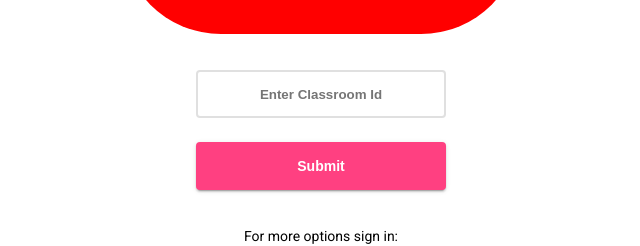
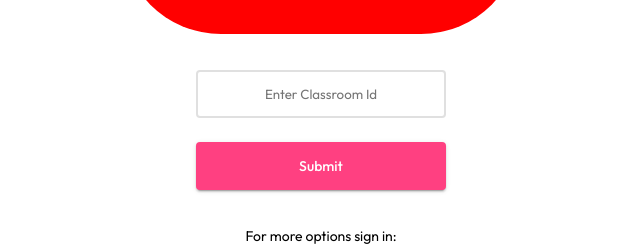
Before and after one commit to Tomo3030/game-template, an Angular app: page / in a window 1280 px wide. Shown: the part 190-436 px from the top of the page, without its empty margins (319-959 px from the left). Built offline with nearby package versions, Linux system fonts and the light colour scheme.

Commit message:
added typography

```diff
--- a/src/app/landing/landing-styles.scss
+++ b/src/app/landing/landing-styles.scss
@@ -7,7 +7,7 @@
 }
 
 .input {
-  font-family: "Montserrat", sans-serif;
+  font-family: "Outfit", sans-serif;
   width: 100%;
   text-align: center;
   border: 2px solid #e0e0e0;
@@ -15,7 +15,6 @@
   height: 48px;
   border-radius: 4px;
   transition: 0.2s;
-  font-weight: 800;
   box-sizing: border-box;
   color: #00454d;
 }
@@ -34,14 +33,12 @@
 }
 
 .button {
-  font-family: "Montserrat", sans-serif;
   width: 100%;
   text-align: center;
   outline: none;
   height: 48px;
   border-radius: 4px;
   transition: 0.2s;
-  font-weight: 800;
   box-sizing: border-box;
 }
 
--- a/src/index.html
+++ b/src/index.html
@@ -1,14 +1,24 @@
-<!doctype html>
+<!DOCTYPE html>
 <html lang="en">
   <head>
-  <meta charset="utf-8">
+    <meta charset="utf-8" />
     <title>BaseGame</title>
-  <base href="/">
-  <meta name="viewport" content="width=device-width, initial-scale=1">
-  <link rel="icon" type="image/x-icon" href="favicon.ico">
-  <link rel="preconnect" href="https://fonts.gstatic.com">
-  <link href="https://fonts.googleapis.com/css2?family=Roboto:wght@300;400;500&display=swap" rel="stylesheet">
-  <link href="https://fonts.googleapis.com/icon?family=Material+Icons" rel="stylesheet">
+    <base href="/" />
+    <meta name="viewport" content="width=device-width, initial-scale=1" />
+    <link rel="icon" type="image/x-icon" href="favicon.ico" />
+    <link rel="preconnect" href="https://fonts.gstatic.com" />
+    <link
+      href="https://fonts.googleapis.com/css2?family=Roboto:wght@300;400;500&display=swap"
+      rel="stylesheet"
+    />
+    <link
+      href="https://fonts.googleapis.com/icon?family=Material+Icons"
+      rel="stylesheet"
+    />
+    <link
+      href="https://fonts.googleapis.com/css2?family=Outfit:wght@100;400;500;600;700;800;900&display=swap"
+      rel="stylesheet"
+    />
   </head>
   <body class="mat-typography">
     <app-root></app-root>
--- a/src/styles.scss
+++ b/src/styles.scss
@@ -3,10 +3,16 @@
 @use "~@angular/material" as mat;
 // Plus imports for other components in your app.
 
+//TYPOGRAPHY
+//need to import in index.html
+$my-font: "Outfit";
+$my-typography: mat.define-typography-config(
+  $font-family: $my-font,
+);
 // Include the common styles for Angular Material. We include this here so that you only
 // have to load a single css file for Angular Material in your app.
 // Be sure that you only ever include this mixin once!
-@include mat.core();
+@include mat.core($my-typography);
 
 // Define the palettes for your theme using the Material Design palettes available in palette.scss
 // (imported above). For each palette, you can optionally specify a default, lighter, and darker
@@ -43,5 +49,5 @@
 }
 body {
   margin: 0;
-  font-family: Roboto, "Helvetica Neue", sans-serif;
+  font-family: $my-font, sans-serif;
 }
```
Lines whose indentation alone changed are shown as unchanged.
